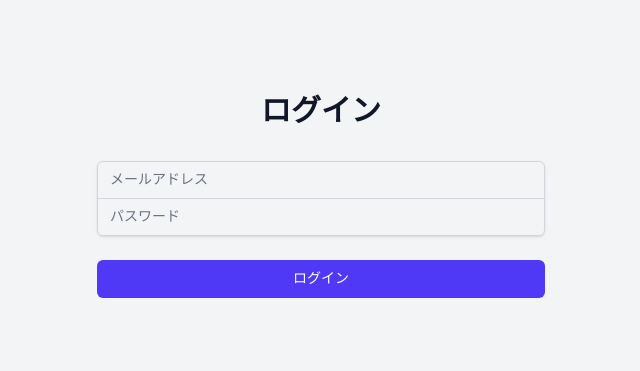
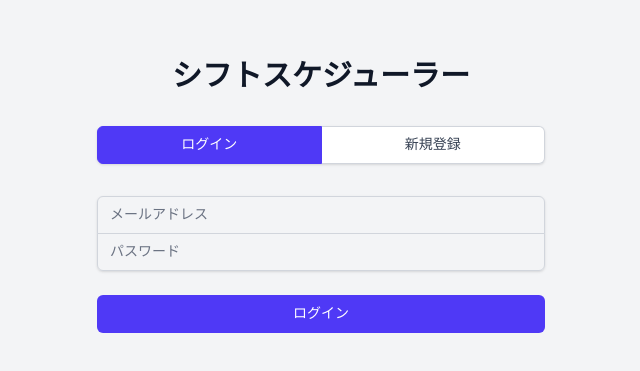
Before and after one commit to Watabe17/shift-scheduler-v2, a Next.js app: page /login in a window 1280 px wide. Shown: the part 237-608 px from the top of the page, without its empty margins (319-959 px from the left). Built offline with nearby package versions, Linux system fonts and the light colour scheme; no server answers.

Commit message:
Add tab functionality to login page with login and register forms

```diff
--- a/src/app/login/page.tsx
+++ b/src/app/login/page.tsx
@@ -7,9 +7,12 @@ import { useRouter } from "next/navigation";
 import { useSession } from "next-auth/react";
 
 export default function LoginPage() {
+  const [activeTab, setActiveTab] = useState<'login' | 'register'>('login');
   const [email, setEmail] = useState("");
   const [password, setPassword] = useState("");
+  const [name, setName] = useState("");
   const [isLoading, setIsLoading] = useState(false);
+  const [error, setError] = useState("");
   const router = useRouter();
   const { data: session } = useSession();
 
@@ -23,9 +26,10 @@ export default function LoginPage() {
     return null;
   }
 
-  const handleSubmit = async (e: React.FormEvent) => {
+  const handleLogin = async (e: React.FormEvent) => {
     e.preventDefault();
     setIsLoading(true);
+    setError("");
 
     try {
       const result = await signIn("credentials", {
@@ -42,13 +46,62 @@ export default function LoginPage() {
           router.push("/dashboard/employee");
         }
       } else {
-        alert("ログインに失敗しました。メールアドレスとパスワードを確認してください。");
+        setError("ログインに失敗しました。メールアドレスとパスワードを確認してください。");
       }
     } catch (error) {
       console.error("Login error:", error);
-      alert("ログイン中にエラーが発生しました。");
+      setError("ログイン中にエラーが発生しました。");
     } finally {
       setIsLoading(false);
+    }
+  };
+
+  const handleRegister = async (e: React.FormEvent) => {
+    e.preventDefault();
+    setIsLoading(true);
+    setError("");
+
+    if (!name || !email || !password) {
+      setError("すべてのフィールドを入力してください。");
+      setIsLoading(false);
+      return;
+    }
+
+    try {
+      const response = await fetch('/api/admin/employees', {
+        method: 'POST',
+        headers: {
+          'Content-Type': 'application/json',
+        },
+        body: JSON.stringify({ name, email, password }),
+      });
+
+      if (!response.ok) {
+        const data = await response.json();
+        setError(data.error || '登録に失敗しました。');
+      } else {
+        alert('登録が成功しました。ログインしてください。');
+        setActiveTab('login');
+        setName("");
+        setEmail("");
+        setPassword("");
+      }
+    } catch (error) {
+      console.error('登録エラー:', error);
+      setError('登録中にエラーが発生しました。');
+    } finally {
+      setIsLoading(false);
+    }
+  };
+
+  const handleTabChange = (tab: 'login' | 'register') => {
+    setActiveTab(tab);
+    setError("");
+    if (tab === 'login') {
+      setName("");
+    } else {
+      setEmail("");
+      setPassword("");
     }
   };
 
@@ -57,17 +110,53 @@ export default function LoginPage() {
       <div className="max-w-md w-full space-y-8">
         <div>
           <h2 className="mt-6 text-center text-3xl font-extrabold text-gray-900">
-            ログイン
+            シフトスケジューラー
           </h2>
         </div>
-        <form className="mt-8 space-y-6" onSubmit={handleSubmit}>
+
+        {/* タブ */}
+        <div className="flex rounded-md shadow-sm">
+          <button
+            type="button"
+            onClick={() => handleTabChange('login')}
+            className={`flex-1 py-2 px-4 text-sm font-medium rounded-l-md border ${
+              activeTab === 'login'
+                ? 'bg-indigo-600 text-white border-indigo-600'
+                : 'bg-white text-gray-700 border-gray-300 hover:bg-gray-50'
+            }`}
+          >
+            ログイン
+          </button>
+          <button
+            type="button"
+            onClick={() => handleTabChange('register')}
+            className={`flex-1 py-2 px-4 text-sm font-medium rounded-r-md border-t border-r border-b ${
+              activeTab === 'register'
+                ? 'bg-indigo-600 text-white border-indigo-600'
+                : 'bg-white text-gray-700 border-gray-300 hover:bg-gray-50'
+            }`}
+          >
+            新規登録
+          </button>
+        </div>
+
+        {/* エラーメッセージ */}
+        {error && (
+          <div className="bg-red-50 border border-red-200 rounded-md p-4">
+            <p className="text-sm text-red-600">{error}</p>
+          </div>
+        )}
+
+        {/* ログインフォーム */}
+        {activeTab === 'login' && (
+          <form className="mt-8 space-y-6" onSubmit={handleLogin}>
             <div className="rounded-md shadow-sm -space-y-px">
               <div>
-              <label htmlFor="email" className="sr-only">
+                <label htmlFor="login-email" className="sr-only">
                   メールアドレス
                 </label>
                 <input
-                id="email"
+                  id="login-email"
                   name="email"
                   type="email"
                   autoComplete="email"
@@ -79,11 +168,11 @@ export default function LoginPage() {
                 />
               </div>
               <div>
-              <label htmlFor="password" className="sr-only">
+                <label htmlFor="login-password" className="sr-only">
                   パスワード
                 </label>
                 <input
-                id="password"
+                  id="login-password"
                   name="password"
                   type="password"
                   autoComplete="current-password"
@@ -106,6 +195,70 @@ export default function LoginPage() {
               </button>
             </div>
           </form>
+        )}
+
+        {/* 新規登録フォーム */}
+        {activeTab === 'register' && (
+          <form className="mt-8 space-y-6" onSubmit={handleRegister}>
+            <div className="space-y-4">
+              <div>
+                <label htmlFor="register-name" className="block text-sm font-medium text-gray-700">
+                  名前
+                </label>
+                <input
+                  id="register-name"
+                  name="name"
+                  type="text"
+                  autoComplete="name"
+                  required
+                  value={name}
+                  onChange={(e) => setName(e.target.value)}
+                  className="w-full px-3 py-2 mt-1 border border-gray-300 rounded-md shadow-sm focus:outline-none focus:ring-indigo-500 focus:border-indigo-500"
+                />
+              </div>
+              <div>
+                <label htmlFor="register-email" className="block text-sm font-medium text-gray-700">
+                  メールアドレス
+                </label>
+                <input
+                  id="register-email"
+                  name="email"
+                  type="email"
+                  autoComplete="email"
+                  required
+                  value={email}
+                  onChange={(e) => setEmail(e.target.value)}
+                  className="w-full px-3 py-2 mt-1 border border-gray-300 rounded-md shadow-sm focus:outline-none focus:ring-indigo-500 focus:border-indigo-500"
+                />
+              </div>
+              <div>
+                <label htmlFor="register-password" className="block text-sm font-medium text-gray-700">
+                  パスワード
+                </label>
+                <input
+                  id="register-password"
+                  name="password"
+                  type="password"
+                  autoComplete="new-password"
+                  required
+                  value={password}
+                  onChange={(e) => setPassword(e.target.value)}
+                  className="w-full px-3 py-2 mt-1 border border-gray-300 rounded-md shadow-sm focus:outline-none focus:ring-indigo-500 focus:border-indigo-500"
+                />
+              </div>
+            </div>
+
+            <div>
+              <button
+                type="submit"
+                disabled={isLoading}
+                className="w-full px-4 py-2 text-sm font-medium text-white bg-indigo-600 border border-transparent rounded-md shadow-sm hover:bg-indigo-700 focus:outline-none focus:ring-2 focus:ring-offset-2 focus:ring-indigo-500 disabled:opacity-50"
+              >
+                {isLoading ? "登録中..." : "登録する"}
+              </button>
+            </div>
+          </form>
+        )}
       </div>
     </div>
   );
```
Lines whose indentation alone changed are shown as unchanged.
